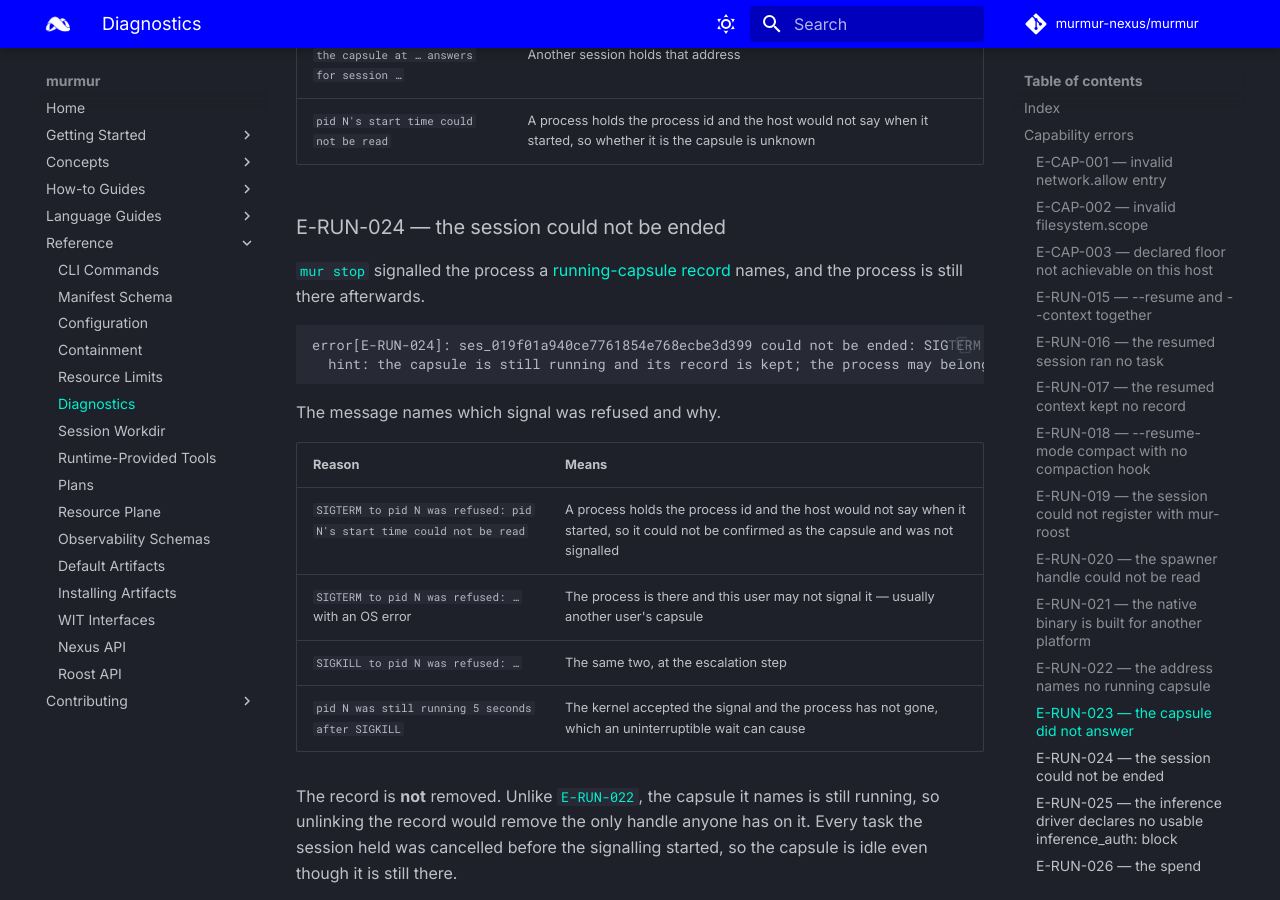
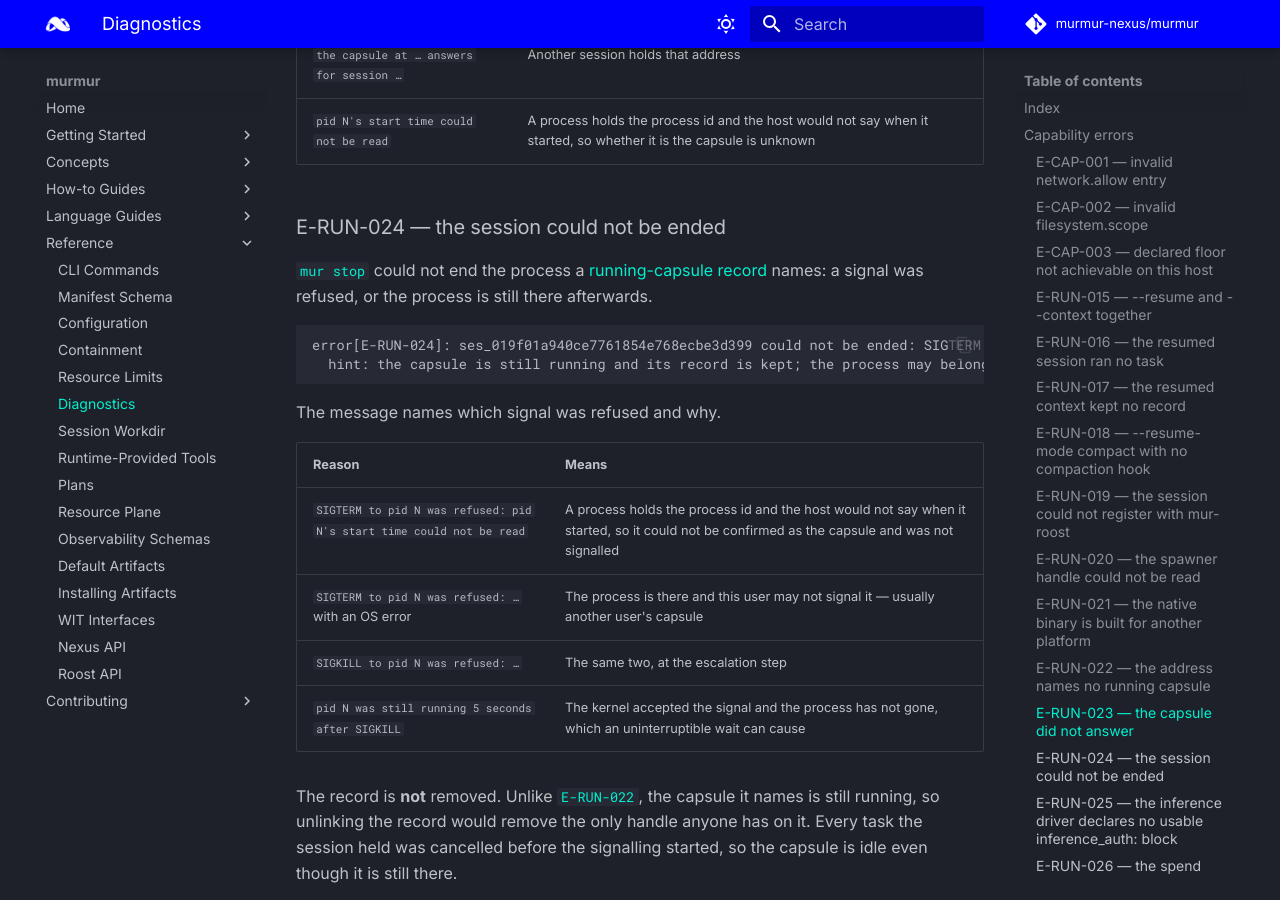
Before and after one commit to murmur-nexus/murmur, an MkDocs documentation site: the page built from docs/content/reference/diagnostics.md, in a window 1280 px wide and 900 px high, scrolled down 13820 px. Built offline with MkDocs 1.6.1 and Material for MkDocs 9.7.7, drawn with Linux system fonts in a browser that asks for light colours; comment, search, counter and statistics services are not loaded.

````diff
--- a/docs/content/reference/diagnostics.md
+++ b/docs/content/reference/diagnostics.md
@@ -394,8 +394,9 @@ has on it. Try again, or read what the session is doing with
 
 ### E-RUN-024 — the session could not be ended { #e-run-024 }
 
-[`mur stop`](cli.md#mur-stop) signalled the process a [running-capsule
-record](cli.md#running-capsule-records) names, and the process is still there afterwards.
+[`mur stop`](cli.md#mur-stop) could not end the process a [running-capsule
+record](cli.md#running-capsule-records) names: a signal was refused, or the process is still there
+afterwards.
 
 ```text
 error[E-RUN-024]: ses_019f01a940ce7761854e768ecbe3d399 could not be ended: SIGTERM to pid 48213 was refused: Operation not permitted (os error 1)
````
Also changed, not shown: docs/content/reference/cli.md (+4 -4 lines), 1 other file.
